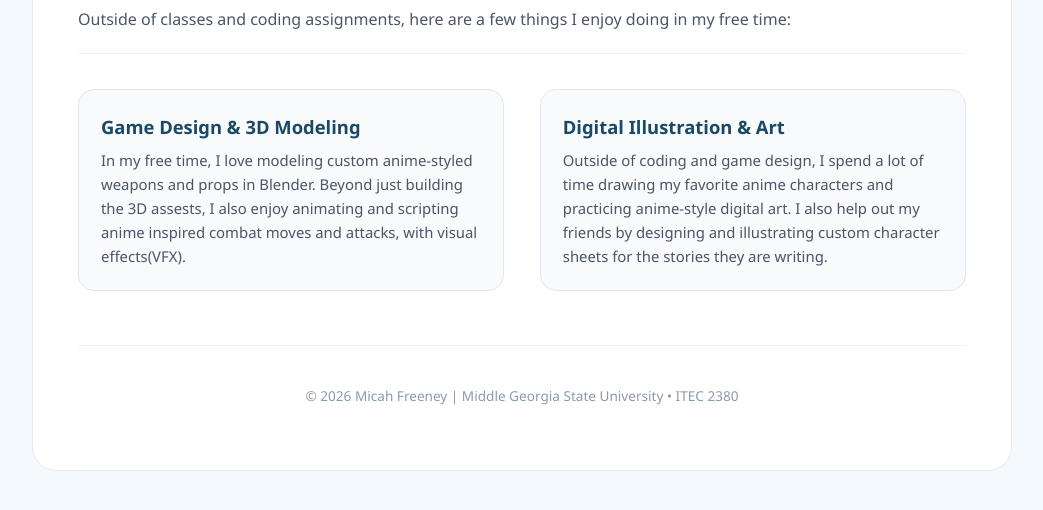
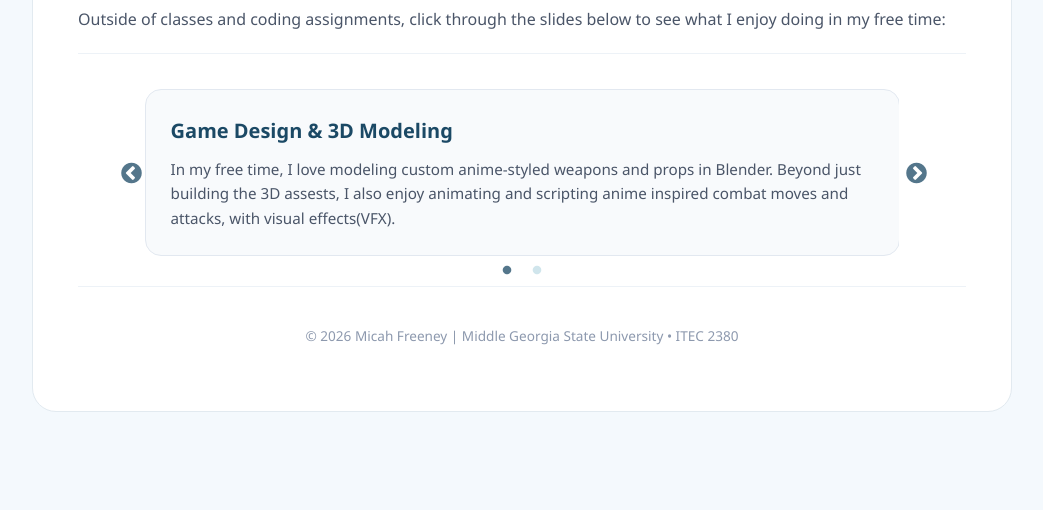
Before and after one commit to Ncstalgic/Portfolio, a plain HTML site: page interests.html in a window 1280 px wide. Shown: the part 198-708 px from the top of the page, without its empty margins (118-1161 px from the left). Drawn offline with nearby package versions, Linux system fonts and the light colour scheme.

Commit message:
Add files via upload

```diff
--- a/interests.html
+++ b/interests.html
@@ -5,6 +5,8 @@
     <meta charset="UTF-8">
     <title>Micah Freeney - Interests</title>
     <meta name="viewport" content="width=device-width, initial-scale=1.0">
+    <link rel="stylesheet" type="text/css" href="https://cdn.jsdelivr.net/npm/slick-carousel@1.8.1/slick/slick.css">
+    <link rel="stylesheet" type="text/css" href="https://cdn.jsdelivr.net/npm/slick-carousel@1.8.1/slick/slick-theme.css">
     <link href="style.css" rel="stylesheet">
 </head>
 
@@ -16,10 +18,10 @@
             </div>
             <nav>
                 <ul>
-                    <li><a href="index.html">Home</a></li>
-                    <li><a href="resume.html">Resume</a></li>
-                    <li><a href="interests.html">Interests</a></li>
-                    <li><a href="donate.html">Donate</a></li>
+                    <li><a href="index.htm">Home</a></li>
+                    <li><a href="resume.htm">Resume</a></li>
+                    <li><a href="interests.htm">Interests</a></li>
+                    <li><a href="Donate.htm">Donate</a></li>
                 </ul>
             </nav>
             <div class="clear"></div>
@@ -28,28 +30,40 @@
         <main>
             <section class="page-header">
                 <h2>Personal <span class="highlight">Interests</span> &amp; Hobbies</h2>
-                <p>Outside of classes and coding assignments, here are a few things I enjoy doing in my free time:</p>
+                <p>Outside of classes and coding assignments, click through the slides below to see what I enjoy doing in my free time:</p>
             </section>
 
-            <section>
-                <div class="interest-card">
+            <div class="fade">
+                <div class="interest-slide">
                     <h3>Game Design &amp; 3D Modeling</h3>
                     <p>In my free time, I love modeling custom anime-styled weapons and props in Blender. Beyond just building the 3D assests, I also enjoy animating and scripting anime inspired combat moves and attacks, with visual effects(VFX).</p>
                 </div>
 
-                <div class="interest-card">
+                <div class="interest-slide">
                     <h3>Digital Illustration &amp; Art</h3>
                     <p>Outside of coding and game design, I spend a lot of time drawing my favorite anime characters and practicing anime-style digital art. I also help out my friends by designing and illustrating custom character sheets for the stories they are writing.</p>
                 </div>
-
-                <div class="clear"></div>
-            </section>
+            </div>
         </main>
 
         <footer>
             <p>&copy; 2026 Micah Freeney | Middle Georgia State University &bull; ITEC 2380</p>
         </footer>
     </div>
+
+    <script src="https://code.jquery.com/jquery-3.7.1.min.js"></script>
+    <script src="https://cdn.jsdelivr.net/npm/slick-carousel@1.8.1/slick/slick.min.js"></script>
+    <script>
+        $(document).ready(function () {
+            $('.fade').slick({
+                dots: true,
+                infinite: true,
+                speed: 500,
+                fade: true,
+                cssEase: 'linear'
+            });
+        });
+    </script>
 </body>
 
 </html>
--- a/style.css
+++ b/style.css
@@ -219,7 +219,6 @@ nav a:active {
     text-decoration: underline;
 }
 
-/* Footer */
 footer {
     border-top: 1px solid #EDF2F7;
     margin-top: 30px;
@@ -363,6 +362,54 @@ footer {
     color: #4A5568;
 }
 
+.fade {
+    width: 85%;
+    margin: 0 auto 35px auto;
+}
+
+.interest-slide {
+    background-color: #F8FAFC;
+    border: 1px solid #E2E8F0;
+    border-radius: 16px;
+    padding: 25px;
+}
+
+.interest-slide img {
+    width: 100%;
+    height: 280px;
+    object-fit: cover;
+    border-radius: 10px;
+    margin-bottom: 16px;
+}
+
+.interest-slide h3 {
+    margin-top: 0;
+    margin-bottom: 10px;
+    color: #1B4965;
+    font-size: 1.25rem;
+}
+
+.interest-slide p {
+    margin: 0;
+    font-size: 0.95rem;
+    color: #4A5568;
+}
+
+
+.slick-prev:before,
+.slick-next:before {
+    color: #1B4965;
+    font-size: 24px;
+}
+
+.slick-dots li button:before {
+    color: #4398B2;
+    font-size: 10px;
+}
+
+.slick-dots li.slick-active button:before {
+    color: #1B4965;
+}
 
 .donate-intro {
     margin-bottom: 35px;
```
